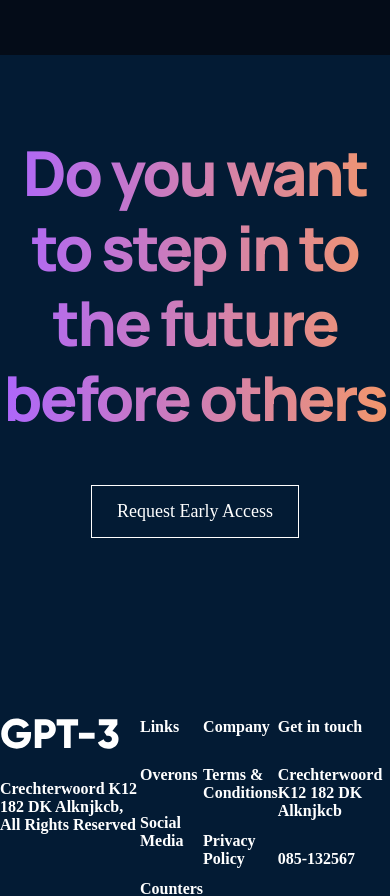
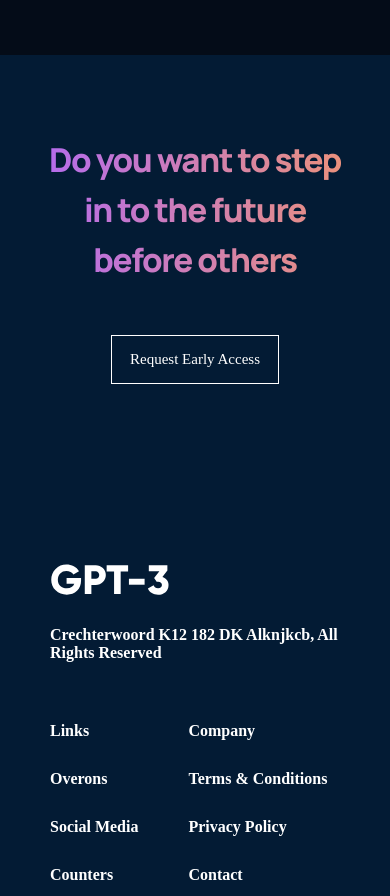
Before and after one commit to AmirNBK/gpt3, a React (Create React App) app: page / in a window 390 px wide. Shown: the part 7020-7916 px from the top of the page. Built offline with nearby package versions, Linux system fonts and the light colour scheme.

Commit message:
developed footer for all sizes and added icon for the website

```diff
--- a/public/index.html
+++ b/public/index.html
@@ -24,7 +24,7 @@
       work correctly both with client-side routing and a non-root public URL.
       Learn how to configure a non-root public URL by running `npm run build`.
     -->
-    <title>React App</title>
+    <title>GPT-3</title>
   </head>
   <body>
     <noscript>You need to enable JavaScript to run this app.</noscript>
--- a/src/containers/footer/Footer.css
+++ b/src/containers/footer/Footer.css
@@ -3,6 +3,7 @@
   padding-top: 5rem;
 }
 .Footer__upperSection h1 {
+  padding: 0px 40px;
   font-family: "Manrope";
   font-style: normal;
   font-weight: 800;
@@ -16,6 +17,18 @@
   background-clip: text;
   text-fill-color: transparent;
 }
+@media screen and (max-width: 750px) {
+  .Footer__upperSection h1 {
+    font-size: 40px;
+    line-height: 60px;
+  }
+}
+@media screen and (max-width: 550px) {
+  .Footer__upperSection h1 {
+    font-size: 33px;
+    line-height: 50px;
+  }
+}
 .Footer__upperSection button {
   font-family: "Gilroy-Medium";
   font-size: 18px;
@@ -28,9 +41,14 @@
   border: 1px solid #FFFFFF;
   margin-top: 50px;
 }
+@media screen and (max-width: 550px) {
+  .Footer__upperSection button {
+    font-size: 15px;
+    padding: 13px 18px;
+  }
+}
 .Footer__bottomSection {
-  padding-bottom: 60px;
-  padding-top: 180px;
+  padding: 180px 50px 60px;
   font-family: "Gilroy-Medium";
   font-size: 12px;
 }
@@ -52,6 +70,19 @@
   font-size: 8px;
   justify-content: space-around;
   color: #FFFFFF;
+  flex-wrap: wrap;
+  -moz-column-gap: 50px;
+       column-gap: 50px;
+}
+@media screen and (max-width: 1150px) {
+  .Footer__bottomSection, .Footer__firstOptions, .Footer__secondOptions, .Footer__thirdOptions {
+    justify-content: flex-start;
+  }
+}
+@media screen and (max-width: 650px) {
+  .Footer__bottomSection, .Footer__firstOptions, .Footer__secondOptions, .Footer__thirdOptions {
+    row-gap: 60px;
+  }
 }
 .Footer__copyright {
   font-family: "Gilroy-Medium";
--- a/src/containers/footer/Footer.scss
+++ b/src/containers/footer/Footer.scss
@@ -5,6 +5,7 @@
     &__upperSection {
 
         h1 {
+            padding: 0px 40px;
             font-family: 'Manrope';
             font-style: normal;
             font-weight: 800;
@@ -18,6 +19,17 @@
             -webkit-text-fill-color: transparent;
             background-clip: text;
             text-fill-color: transparent;
+
+
+            @media screen and (max-width : 750px) {
+                font-size: 40px;
+                line-height: 60px;
+            }
+
+            @media screen and (max-width : 550px) {
+                font-size: 33px;
+                line-height: 50px;
+            }
         }
 
         button {
@@ -31,12 +43,17 @@
             padding: 15px 25px;
             border: 1px solid #FFFFFF;
             margin-top: 50px;
+
+
+            @media screen and (max-width : 550px) {
+                font-size: 15px;
+                padding: 13px 18px;
+            }
         }
     }
 
     &__bottomSection {
-        padding-bottom: 60px;
-        padding-top: 180px;
+        padding: 180px 50px 60px;
         font-family: 'Gilroy-Medium';
         font-size: 12px;
 
@@ -68,6 +85,16 @@
         font-size: 8px;
         justify-content: space-around;
         color: #FFFFFF;
+        flex-wrap: wrap;
+        column-gap: 50px;
+
+        @media screen and (max-width : 1150px) {
+            justify-content: flex-start;
+        }
+
+        @media screen and (max-width : 650px) {
+            row-gap: 60px;
+        }
     }
 
     &__copyright {
```
Also changed, not shown: 2 other files (tests, documents, lock files or other folders).
